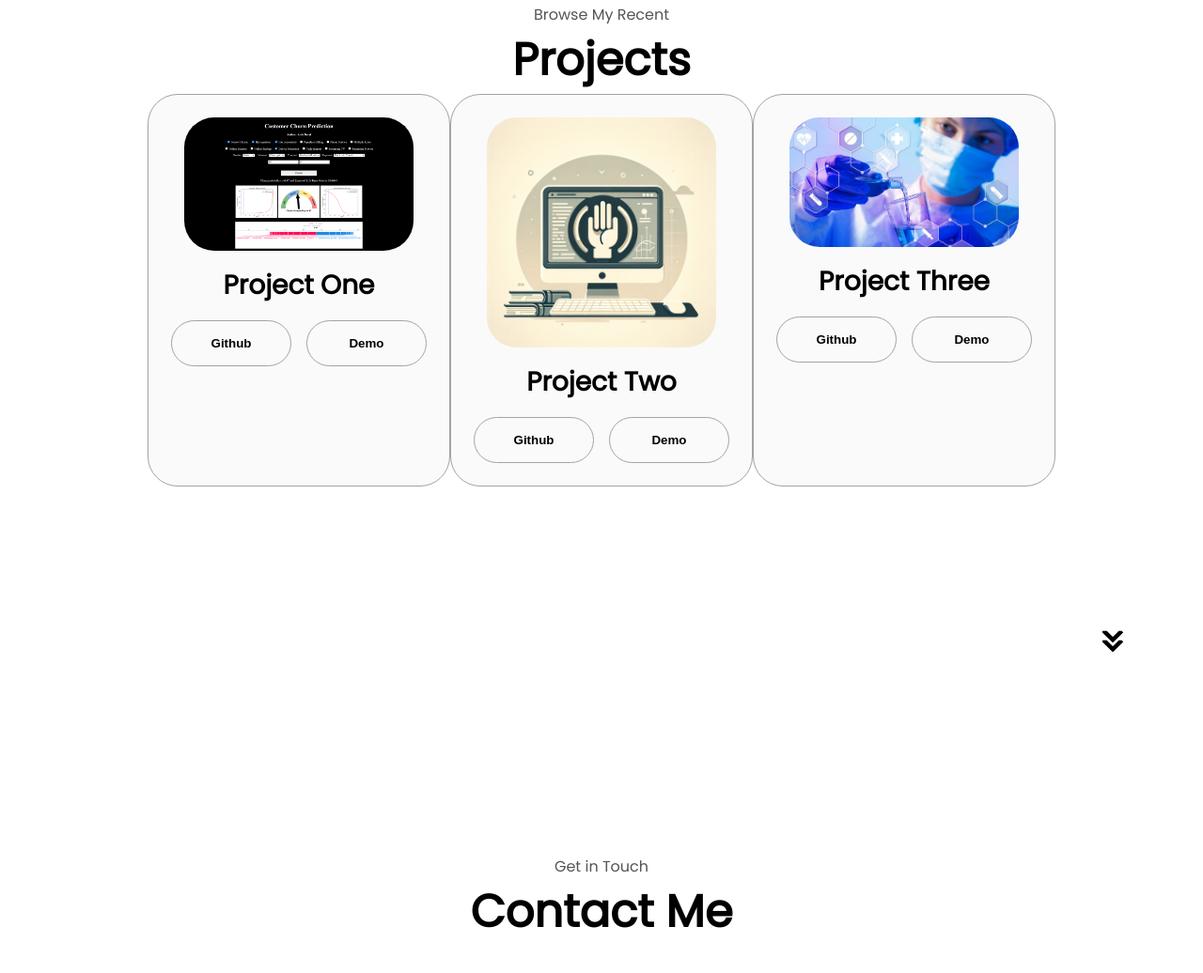
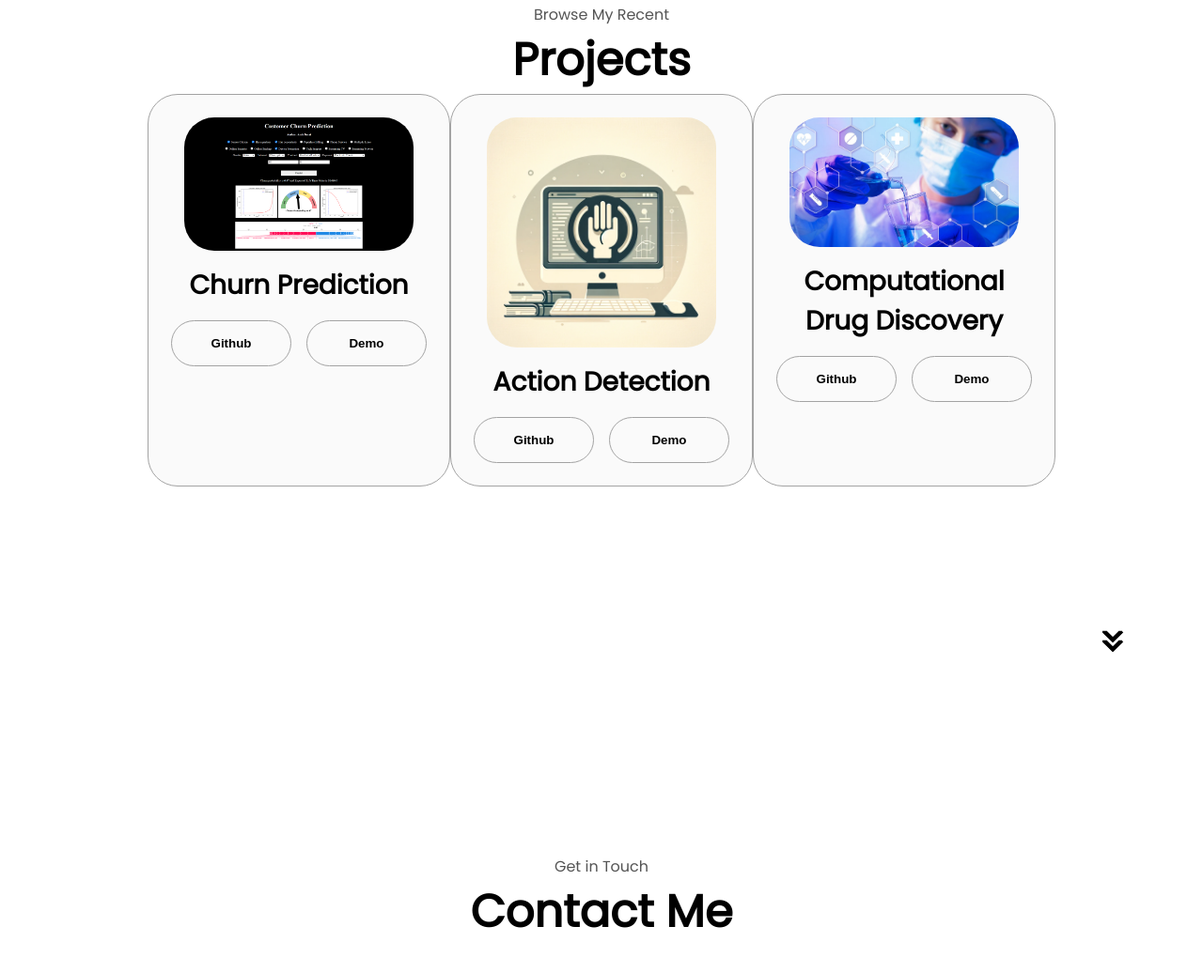
Before and after one commit to anayathawale/anayathawale.github.io, a plain HTML site: page index.html in a window 1280 px wide. Shown: the part 2869-3905 px from the top of the page at 94% size. Drawn offline with Linux system fonts and the light colour scheme.

Commit message:
Update index.html

```diff
--- a/index.html
+++ b/index.html
@@ -143,7 +143,7 @@
                     <img src="./assets/app-pic.png" alt="Project 1"
                     class="project-img">
                 </div>
-                <h2 class="experience-sub-title project-title">Project One</h2>
+                <h2 class="experience-sub-title project-title">Churn Prediction</h2>
                 <div class="btn-container">
                     <button class="btn btn-color-2 project-btn"
                     onclick="location.href='https://github.com/anayathawale/customer_churn_prediction/'">
@@ -160,7 +160,7 @@
                     <img src="./assets/Project-2.png" alt="Project 2"
                     class="project-img">
                 </div>
-                <h2 class="experience-sub-title project-title">Project Two</h2>
+                <h2 class="experience-sub-title project-title">Action Detection</h2>
                 <div class="btn-container">
                     <button class="btn btn-color-2 project-btn"
                     onclick="location.href='https://github.com/anayathawale/Action_Detection_Sign_Language'">
@@ -177,7 +177,7 @@
                     <img src="./assets/Gain-Image.jpg" alt="Project 3"
                     class="project-img">
                 </div>
-                <h2 class="experience-sub-title project-title">Project Three</h2>
+                <h2 class="experience-sub-title project-title">Computational Drug Discovery</h2>
                 <div class="btn-container">
                     <button class="btn btn-color-2 project-btn"
                     onclick="location.href='https://github.com/anayathawale/anay27'">
```
